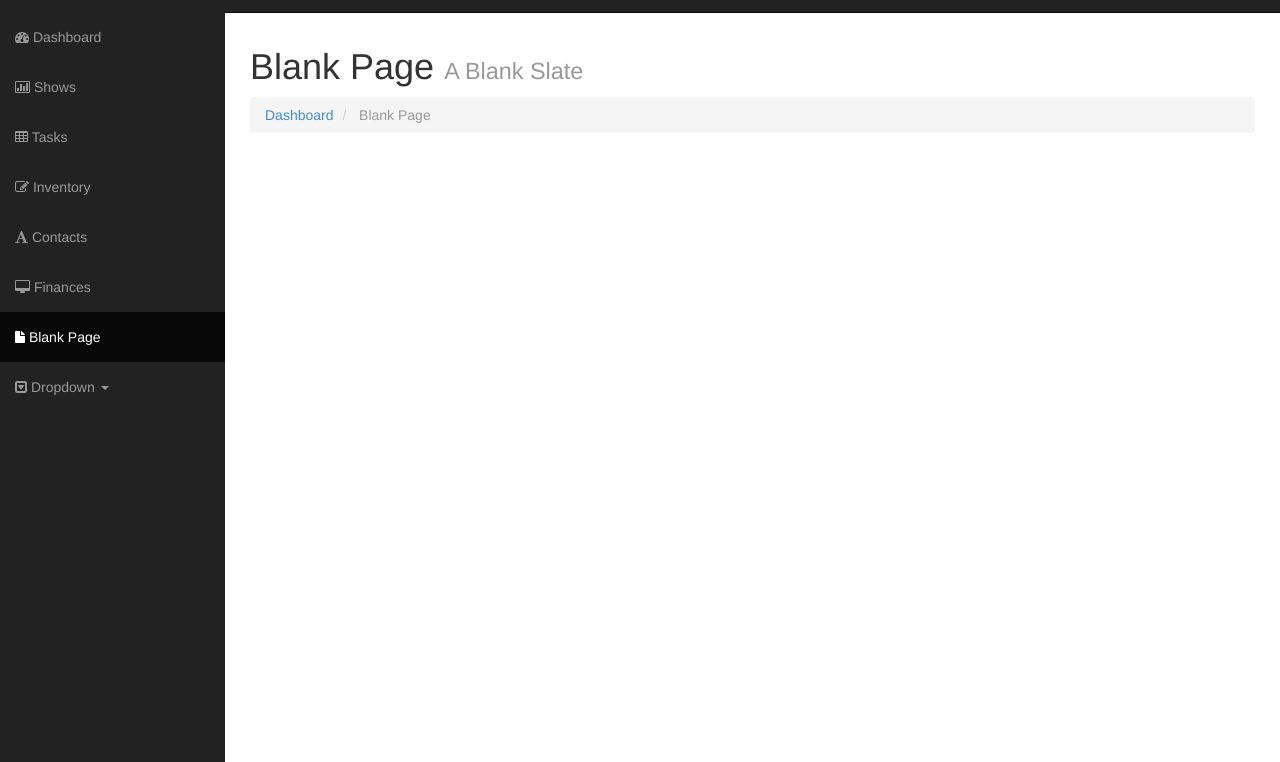
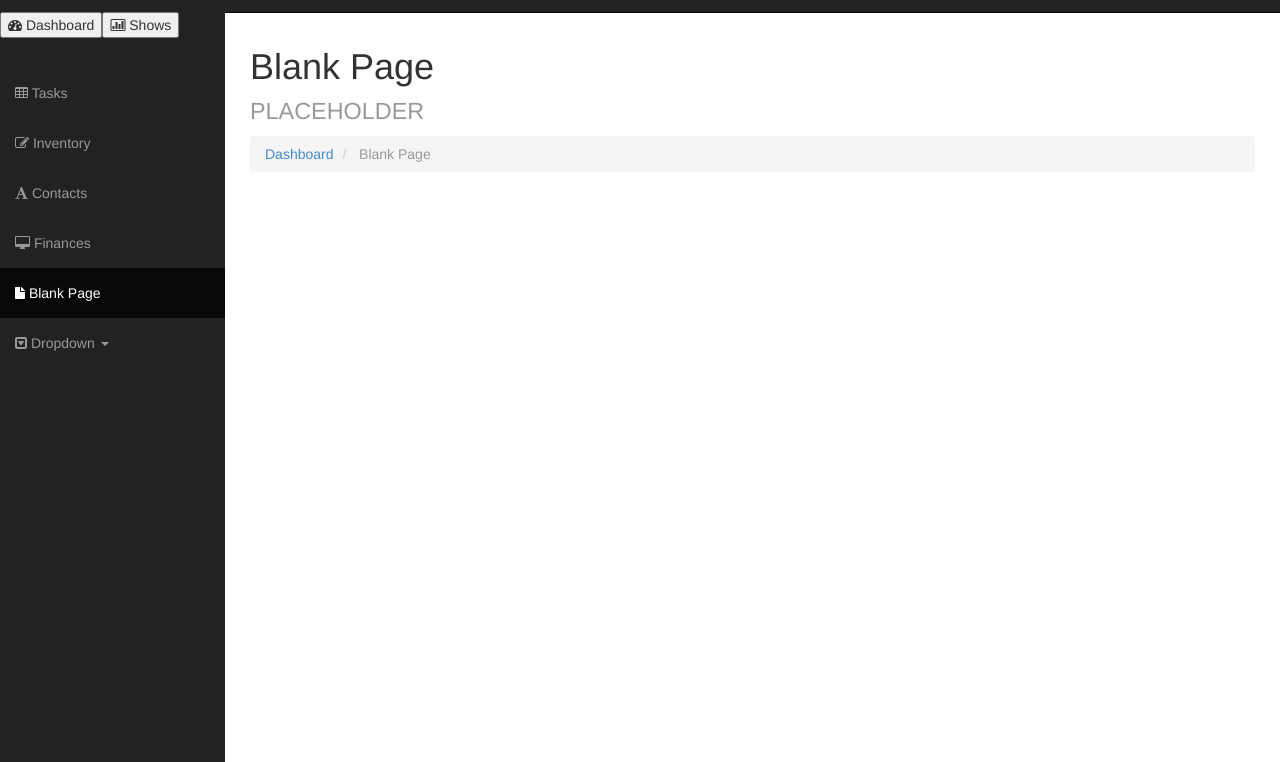
Before and after one commit to bantmen/BandHacks, a website: page dashboard.html in a window 1280 px wide. Shown: the part 38-800 px from the top of the page. Drawn offline with nearby package versions, Linux system fonts and the light colour scheme; some icons are missing.

Commit message:
pure js addition

```diff
--- a/dashboard.html
+++ b/dashboard.html
@@ -17,6 +17,23 @@
 
   <body>
 
+	<script>
+	var temp = "PLACEHOLDER";
+	function keep_track(number) {
+		if (number==1) {
+//			var ele = document.getElementById("placeholder");
+//			ele.parentNode.removeChild(ele);
+			write_down("DASHBOARD");
+		}
+		else if (number==2) {
+//			var ele = document.getElementById("placeholder");
+//			ele.parentNode.removeChild(ele);
+			write_down("SHOWS");
+		}
+	}
+
+	</script>
+
     <div id="wrapper">
 
       <!-- Sidebar -->
@@ -35,8 +52,9 @@
         <!-- Collect the nav links, forms, and other content for toggling -->
         <div class="collapse navbar-collapse navbar-ex1-collapse">
           <ul class="nav navbar-nav side-nav">
-            <li><a href="dashboard.html"><i class="fa fa-dashboard"></i> Dashboard</a></li>
-            <li><a href="charts.html"><i class="fa fa-bar-chart-o"></i> Shows</a></li>
+			<li><button onClick="keep_track(1)" /><i class="fa fa-dashboard"></i> Dashboard</li>
+			<li><button onClick="keep_track(2)" /><i class="fa fa-bar-chart-o"></i> Shows</li>
+            <li><a href=""></a></li>
             <li><a href="tasks.html"><i class="fa fa-table"></i> Tasks</a></li>
             <li><a href="forms.html"><i class="fa fa-edit"></i> Inventory</a></li>
             <li><a href="typography.html"><i class="fa fa-font"></i> Contacts</a></li>
@@ -119,7 +137,14 @@
 
         <div class="row">
           <div class="col-lg-12">
-            <h1>Blank Page <small>A Blank Slate</small></h1>
+            <h1>Blank Page <div class="placeholder" id="placeholder2"><small><script>
+			function write_down (temp) {
+				//var tempDiv = document.getElementById('placeholder');
+				//tempDiv.appendChild(document.write(temp));
+				document.getElementById("placeholder2").innerHTML = temp;
+			}
+			document.write(temp);
+			</script></small><div class="placeholder"></h1>
             <ol class="breadcrumb">
               <li><a href="index.html"><i class="icon-dashboard"></i> Dashboard</a></li>
               <li class="active"><i class="icon-file-alt"></i> Blank Page</li>
```
